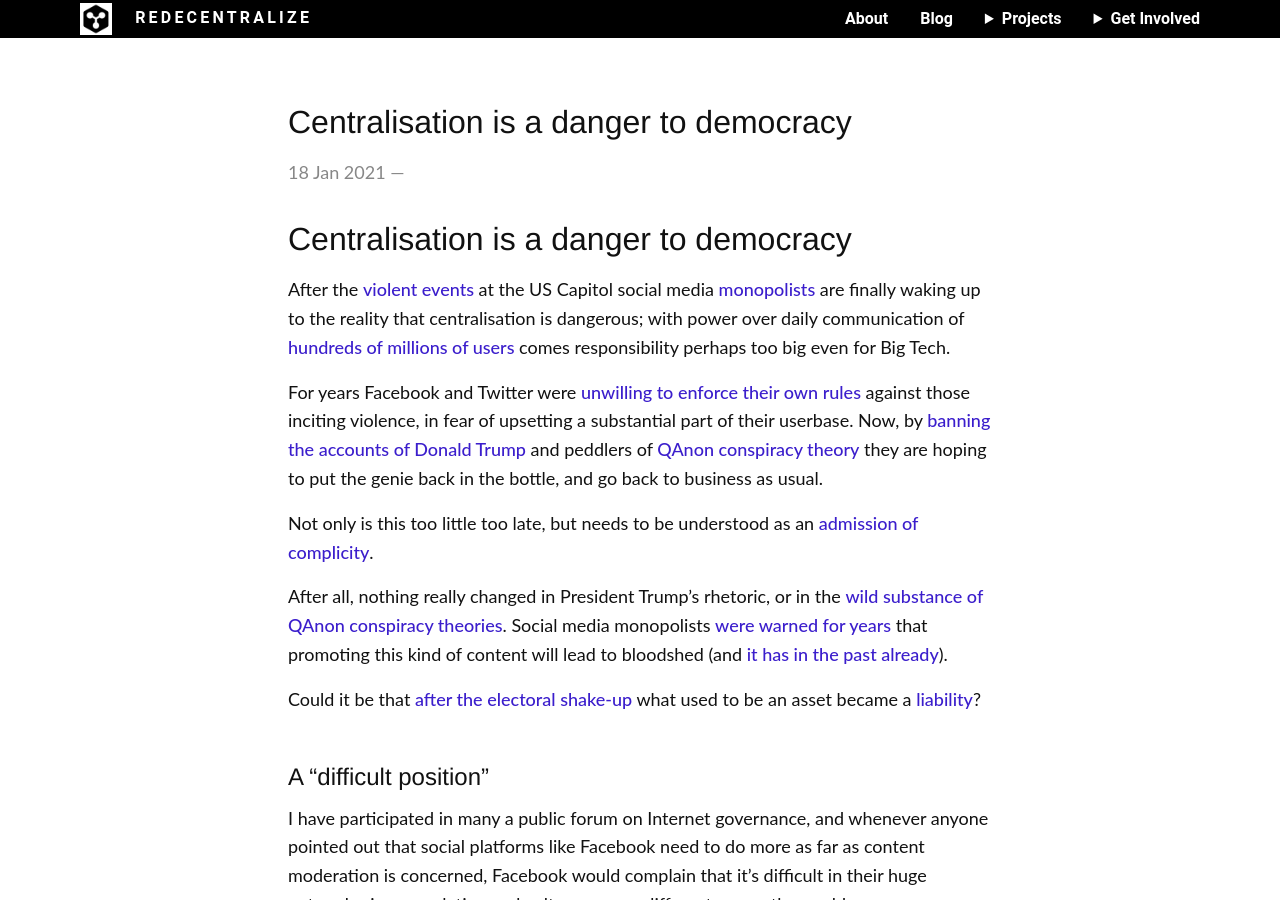
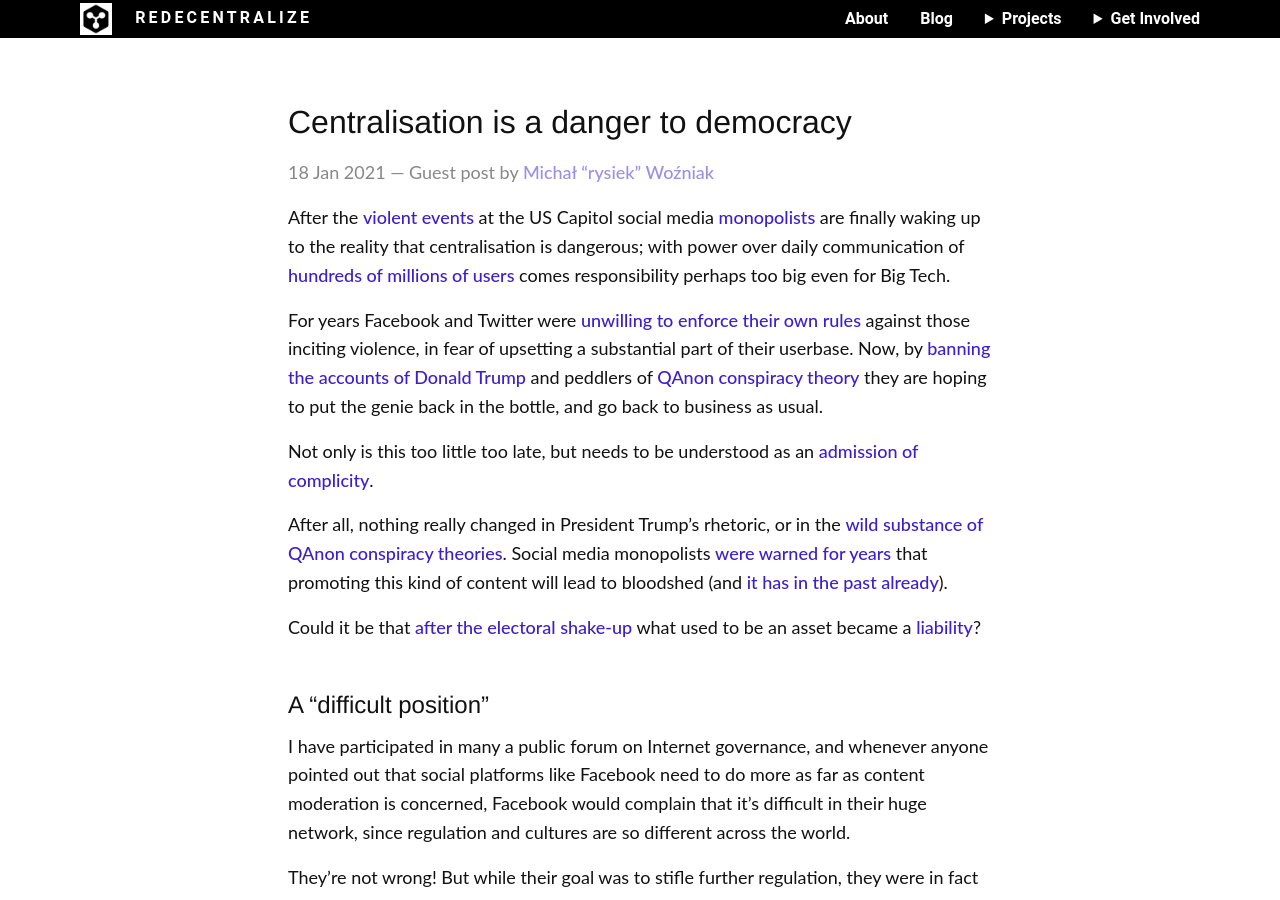
Before and after one commit to redecentralize/redecentralize-website, a Jekyll site: the page built from _posts/blog/2021-01-18-centralization-is-a-danger-to-democracy.md, in a window 1280 px wide and 900 px high. Built offline with Jekyll 4.4.1, drawn with Linux system fonts in a browser that asks for light colours; some of the changed text lies outside the part shown.

Commit message:
tweak post

```diff
--- a/_config.yml
+++ b/_config.yml
@@ -40,3 +40,6 @@
   gerben:
     display_name: Gerben
     link: /about/#gerben
+  rysiek:
+    display_name: Michał “rysiek” Woźniak
+    link: https://rys.io/
--- a/_layouts/article.html
+++ b/_layouts/article.html
@@ -9,6 +9,9 @@
   <h1>{{ page.title }}</h1>
   <p class="muted">
     {{ page.date | date_to_string }} —
+    {% if page.guest_post %}
+    Guest post by
+    {% endif %}
     {% if author.link %}
     <a href="{{author.link}}">{{ author.display_name }}</a>
     {% else %}
@@ -30,7 +33,11 @@
     {% endif %}
     <br/>
     <p>
+      {% if page.guest_post %}
+      Guest post by:
+      {% else %}
       By:
+      {% endif %}
       {% if author.link %}
       <a href="{{author.link}}">{{ author.display_name }}</a>
       {% else %}
--- a/_posts/blog/2021-01-18-centralization-is-a-danger-to-democracy.md
+++ b/_posts/blog/2021-01-18-centralization-is-a-danger-to-democracy.md
@@ -5,12 +5,12 @@
 title: "Centralisation is a danger to democracy"
 date: 2021-01-18
 author: "rysiek"
+guest_post: true
 footer: |
-  <i>An version of this post appeared [on vsquare.org](https://vsquare.org/centralisation-is-a-danger-to-democracy/)</i>
+  <i>This post also appeared [on vsquare.org](https://vsquare.org/centralisation-is-a-danger-to-democracy/)</i>
+
   <i>This post is licensed under the [Creative Commons &mdash; By Attribution 4.0](https://creativecommons.org/licenses/by/4.0/) license.</i>
 ---
-
-# Centralisation is a danger to democracy
 
 After the [violent events](https://www.theguardian.com/us-news/2021/jan/06/trump-mob-capitol-clash-police-washington) at the US Capitol social media [monopolists](https://mashable.com/article/house-antitrust-report-facebook-privacy-misinformation/) are finally waking up to the reality that centralisation is dangerous; with power over daily communication of [hundreds of millions of users](https://chrissniderdesign.com/blog/resources/social-media-statistics/) comes responsibility perhaps too big even for Big Tech.
 
@@ -22,13 +22,13 @@
 
 Could it be that [after the electoral shake-up](https://types.pl/@hazel/105522730408015610) what used to be an asset became a [liability](https://www.stophateforprofit.org/)?
 
-## A "difficult position"
+## A “difficult position”
 
 I have participated in many a public forum on Internet governance, and whenever anyone pointed out that social platforms like Facebook need to do more as far as content moderation is concerned, Facebook would complain that it's difficult in their huge network, since regulation and cultures are so different across the world.
 
 They're not wrong! But while their goal was to stifle further regulation, they were in fact making a very good argument for decentralisation.
 
-After all the very reason they are in this "difficult position" is their business decision to insist on providing [centrally-controlled](https://blog.joinmastodon.org/2018/03/twitter-is-not-a-public-utility/) global social media platforms, [trying to push the round peg of a myriad of cultures](https://thenextweb.com/socialmedia/2019/02/26/facebooks-global-content-moderation-fails-to-account-for-regional-sensibilities/) into [a square hole of a single moderation policy](https://www.vice.com/en/article/xwk9zd/how-facebook-content-moderation-works).
+After all the very reason they are in this “difficult position” is their business decision to insist on providing [centrally-controlled](https://blog.joinmastodon.org/2018/03/twitter-is-not-a-public-utility/) global social media platforms, [trying to push the round peg of a myriad of cultures](https://thenextweb.com/socialmedia/2019/02/26/facebooks-global-content-moderation-fails-to-account-for-regional-sensibilities/) into [a square hole of a single moderation policy](https://www.vice.com/en/article/xwk9zd/how-facebook-content-moderation-works).
 
 Social media behemoths argued for years that democratically elected governments [should not regulate them](https://www.theverge.com/2019/10/1/20756701/mark-zuckerberg-facebook-leak-audio-ftc-antitrust-elizabeth-warren-tiktok-comments) according to the will of the people, because it is incompatible with their business models!
 
@@ -42,7 +42,7 @@
 
 [Obviously](https://www.eff.org/deeplinks/2020/12/decade-after-arab-spring-platforms-have-turned-their-backs-critical-voices-middle) [we](https://www.wired.com/story/mark-zuckerberg-is-an-arbiter-of-truth-whether-he-likes-it-or-not/) [don't](https://gizmodo.com/twitter-doesnt-like-piracy-even-when-its-in-the-public-1846022460). This is too much power, and power corrupts. But the question isn't really about how these platforms should wield their power &mdash; **the question is whether these platforms should have such power in the first place**.
 
-And the answer is a resounding "*no*".
+And the answer is a resounding “*no*”.
 
 ## Universe of alternatives
 
@@ -52,7 +52,7 @@
 
 Individual instances are run by different people or communities, using [different software](https://fediverse.party/), and each has their own rules.
 
-These rules are enforced using [moderation tools](https://docs.joinmastodon.org/admin/moderation/), some of which are simply not possible in a centralised network. Not only are moderators able to block or silence particular accounts, but also block (or, "*defederate from*") whole instances which cater to abusive users &mdash; which is inconceivable if the whole network is a single "instance".
+These rules are enforced using [moderation tools](https://docs.joinmastodon.org/admin/moderation/), some of which are simply not possible in a centralised network. Not only are moderators able to block or silence particular accounts, but also block (or, “*defederate from*”) whole instances which cater to abusive users &mdash; which is inconceivable if the whole network is a single “instance”.
 
 Additionally, each user has the ability to block or silence threads, abusive users, or whole instances, too. All this means that the response to abusive users can be fine-tuned. Because Fediverse communities run their own instances, they care about keeping any abuse or discrimination at bay, and they have the agency to do just that.
 
```
